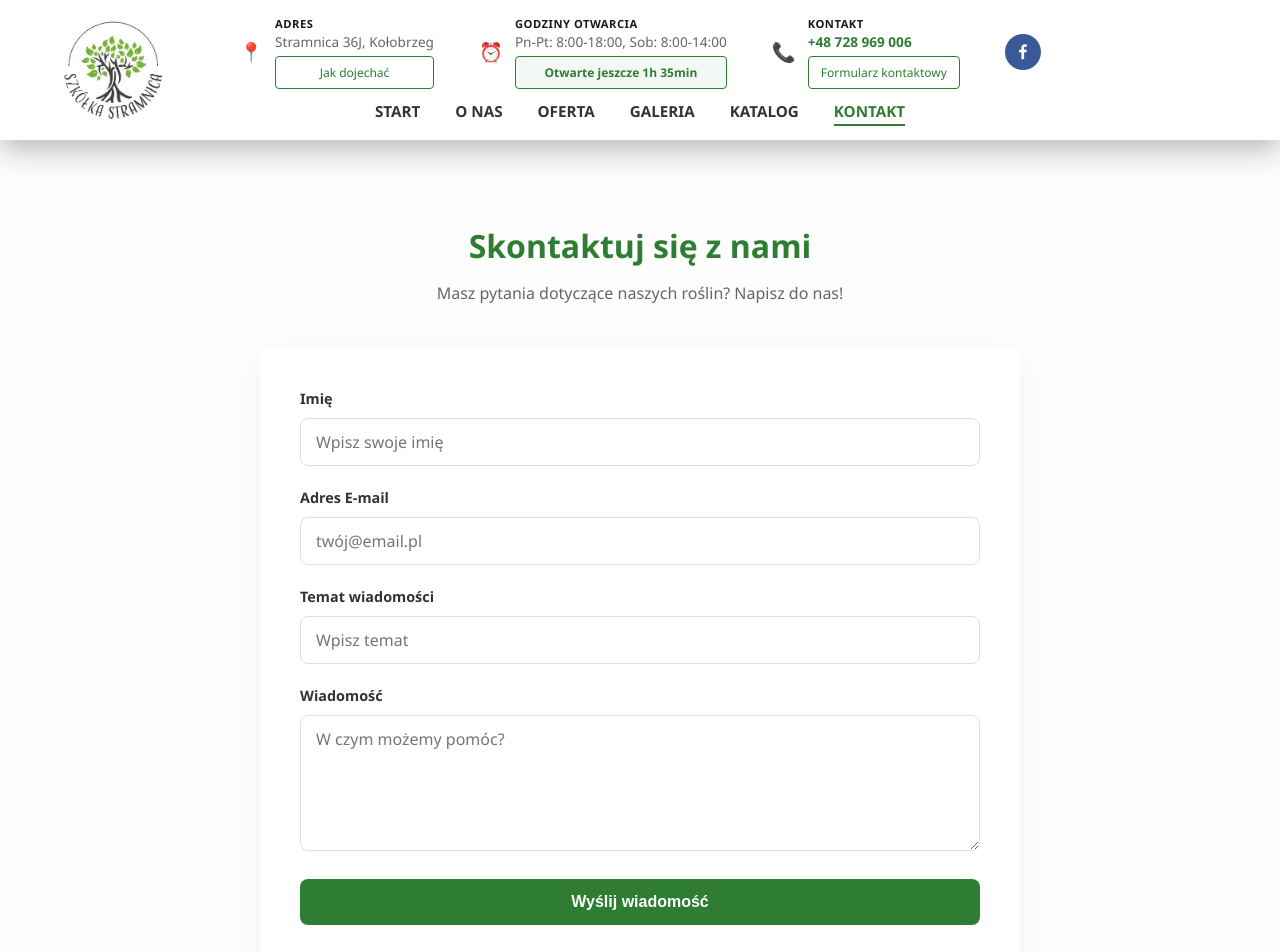
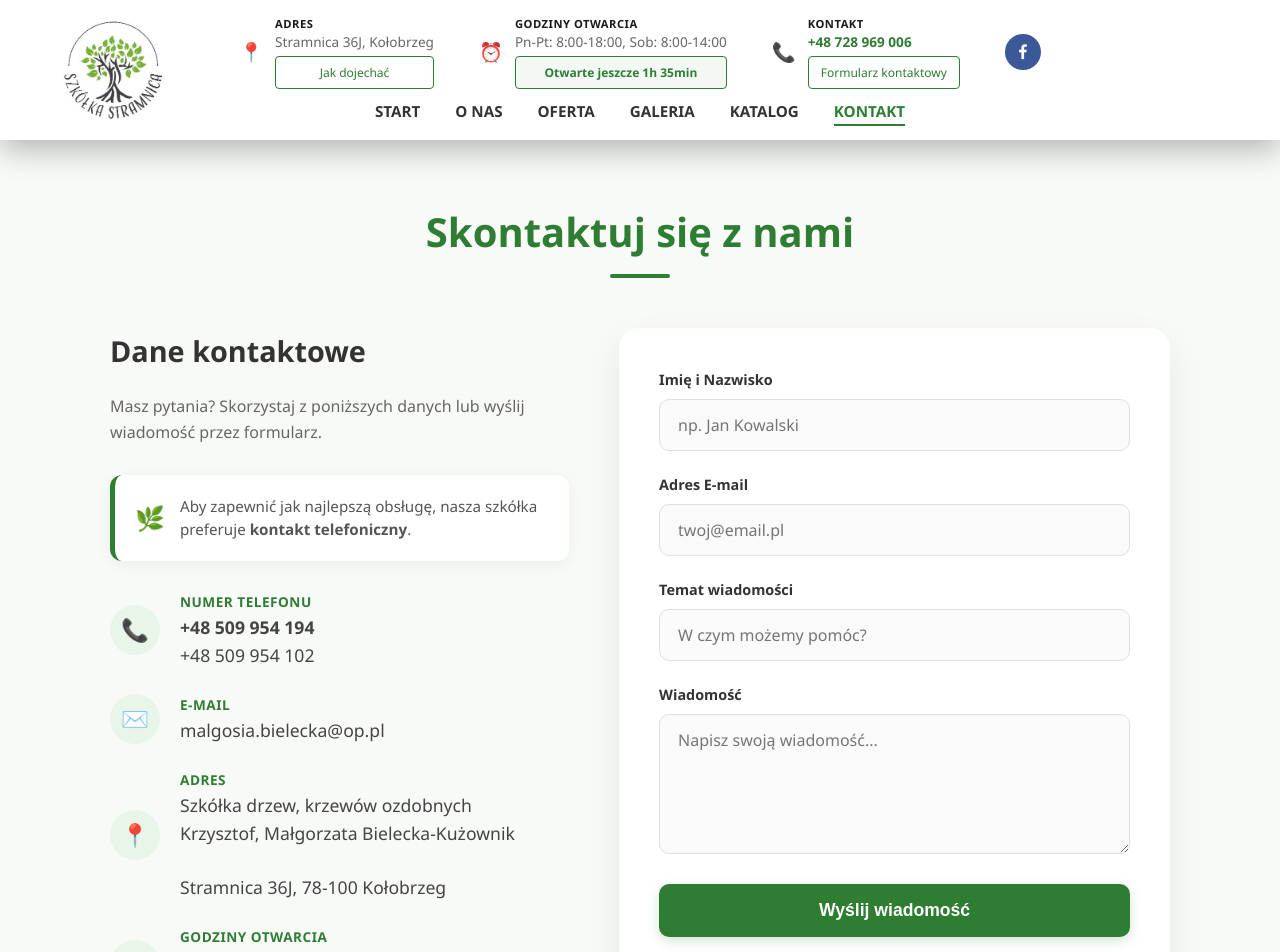
Before and after one commit to MK396/Szkolka_Stramnica, a Vue app in the folder szkolka-stramnica/: page /kontakt in a window 1280 px wide. Shown: the top 952 px of the page. Built offline with nearby package versions, Linux system fonts and the light colour scheme.

Commit message:
katalog kontakt

```diff
--- a/szkolka-stramnica/src/views/Katalog.vue
+++ b/szkolka-stramnica/src/views/Katalog.vue
@@ -1,8 +1,11 @@
 <template>
   <div class="katalog-page">
     <div class="container">
-      <h1>Nasze Rośliny</h1>
-      <p class="subtitle">Przejrzyj asortyment dostępny w naszej szkółce</p>
+      <header class="section-header">
+        <h1>Katalog roślin</h1>
+        <div class="underline"></div>
+      </header>
+      <p class="subtitle">Przejrzyj rośliny dostępne w naszej szkółce. W asortymencie może nie być wszytskich dostępnych roślin w naszej szkółce. Dlatego zachęcamy do kontaktu z nami lub przyjechania osobiście, aby uzyskać więcej informacji.</p>
 
       <div class="product-grid">
         <div v-for="(roslina, index) in rosliny" :key="index" class="product-card">
@@ -16,7 +19,6 @@
             <p class="description">{{ roslina.opis }}</p>
             <div class="card-footer">
               <span class="price" v-if="roslina.cena">{{ roslina.cena }} zł</span>
-              <router-link to="/kontakt" class="ask-button">Zapytaj o produkt</router-link>
             </div>
           </div>
         </div>
@@ -107,14 +109,28 @@ const rosliny = ref([
   margin: 0 auto;
 }
 
+.section-header {
+  text-align: center;
+  margin-bottom: 50px;
+}
+
 h1 {
   color: #2e7d32;
-  text-align: center;
+  font-size: 2.5rem;
   margin-bottom: 10px;
 }
 
+.underline {
+  width: 60px;
+  height: 4px;
+  background-color: #2e7d32;
+  margin: 0 auto;
+  border-radius: 2px;
+}
+
+
 .subtitle {
-  text-align: center;
+  text-align: left;
   color: #666;
   margin-bottom: 50px;
 }
@@ -190,8 +206,8 @@ h3 {
 
 .card-footer {
   display: flex;
-  justify-content: space-between;
   align-items: center;
+  justify-content: center;
   padding-top: 15px;
   border-top: 1px solid #eee;
 }
@@ -199,7 +215,7 @@ h3 {
 .price {
   font-weight: 700;
   color: #2e7d32;
-  font-size: 1.1rem;
+  font-size: 2rem;
 }
 
 .ask-button {
--- a/szkolka-stramnica/src/views/Kontakt.vue
+++ b/szkolka-stramnica/src/views/Kontakt.vue
@@ -1,18 +1,79 @@
 <template>
   <div class="kontakt-page">
     <div class="container">
+      <header class="section-header">
         <h1>Skontaktuj się z nami</h1>
-      <p class="subtitle">Masz pytania dotyczące naszych roślin? Napisz do nas!</p>
+        <div class="underline"></div>
+      </header>
 
+      <div class="contact-grid">
+
+        <div class="info-column">
+          <div class="info-card">
+            <h2>Dane kontaktowe</h2>
+            <p class="intro-text">
+              Masz pytania?
+              Skorzystaj z poniższych danych lub wyślij wiadomość przez formularz.
+            </p>
+
+            <div class="preference-box">
+              <span class="leaf-icon">🌿</span>
+              <p>
+                Aby zapewnić jak najlepszą obsługę, nasza szkółka preferuje <strong>kontakt telefoniczny</strong>.
+              </p>
+            </div>
+
+            <div class="contact-methods">
+              <div class="method-item">
+                <div class="icon-circle">📞</div>
+                <div class="method-text">
+                  <strong>Numer telefonu</strong>
+                  <a href="tel:+48728969006" class="highlight-link">+48 509 954 194</a>
+                  <a href="tel:+48728969006">+48 509 954 102</a>
+                </div>
+              </div>
+
+              <div class="method-item">
+                <div class="icon-circle">✉️</div>
+                <div class="method-text">
+                  <strong>E-mail</strong>
+                  <a href="mailto:malgosia.bielecka@op.pl">malgosia.bielecka@op.pl</a>
+                </div>
+              </div>
+
+              <div class="method-item">
+                <div class="icon-circle">📍</div>
+                <div class="method-text">
+                  <strong>Adres</strong>
+                  <span>Szkółka drzew, krzewów ozdobnych</span>
+                  <span>Krzysztof, Małgorzata Bielecka-Kużownik</span>
+                  <br>
+                  <span>Stramnica 36J, 78-100 Kołobrzeg</span>
+                </div>
+              </div>
+
+              <div class="method-item">
+                <div class="icon-circle">⏰</div>
+                <div class="method-text">
+                  <strong>Godziny otwarcia</strong>
+                  <span>Pn - Pt: 8:00 - 18:00</span>
+                  <span>Sobota: 8:00 - 14:00</span>
+                </div>
+              </div>
+            </div>
+          </div>
+        </div>
+
+        <div class="form-column">
           <div class="form-wrapper">
             <form @submit.prevent="handleSubmit" v-if="!submitted">
               <div class="form-group">
-            <label for="name">Imię</label>
+                <label for="name">Imię i Nazwisko</label>
                 <input
                   type="text"
                   id="name"
                   v-model="form.name"
-              placeholder="Wpisz swoje imię"
+                  placeholder="np. Jan Kowalski"
                   required
                 >
               </div>
@@ -23,7 +84,7 @@
                   type="email"
                   id="email"
                   v-model="form.email"
-              placeholder="twój@email.pl"
+                  placeholder="twoj@email.pl"
                   required
                 >
               </div>
@@ -34,7 +95,7 @@
                   type="text"
                   id="subject"
                   v-model="form.subject"
-              placeholder="Wpisz temat"
+                  placeholder="W czym możemy pomóc?"
                   required
                 >
               </div>
@@ -45,7 +106,7 @@
                   id="message"
                   v-model="form.message"
                   rows="5"
-              placeholder="W czym możemy pomóc?"
+                  placeholder="Napisz swoją wiadomość..."
                   required
                 ></textarea>
               </div>
@@ -53,16 +114,20 @@
               <input type="text" v-model="form.honeypot" class="hidden-field" tabindex="-1" autocomplete="off">
 
               <button type="submit" class="submit-btn" :disabled="isSending">
-            {{ isSending ? 'Wysyłanie...' : 'Wyślij wiadomość' }}
+                <span v-if="isSending">Wysyłanie...</span>
+                <span v-else>Wyślij wiadomość</span>
               </button>
             </form>
 
             <div v-else class="success-message">
-          <div class="icon">🌿</div>
-          <h2>Dziękujemy!</h2>
-          <p>Twoja wiadomość została wysłana. Odpowiemy najszybciej jak to możliwe.</p>
+              <div class="success-icon">🌿</div>
+              <h2>Wiadomość wysłana!</h2>
+              <p>Dziękujemy za kontakt. Odpowiemy na Twój e-mail najszybciej jak to możliwe.</p>
               <button @click="resetForm" class="back-btn">Wyślij kolejną</button>
             </div>
+          </div>
+        </div>
+
       </div>
     </div>
   </div>
@@ -75,7 +140,7 @@ import emailjs from '@emailjs/browser';
 const form = reactive({
   name: '',
   email: '',
-  subject: '', // Teraz to pusty ciąg znaków gotowy na wpisanie tekstu
+  subject: '',
   message: '',
   honeypot: ''
 });
@@ -100,12 +165,11 @@ const handleSubmit = () => {
 
   isSending.value = true;
 
-  // DOPASOWANIE DO TWOJEGO SZABLONU Z SCREENA (Contact Us: {{title}})
   const templateParams = {
-    name: form.name,    // Mapuje na {{name}} w EmailJS
-    email: form.email,  // Mapuje na {{email}} w EmailJS
-    title: form.subject, // Mapuje na {{title}} w temacie Twojego maila
-    message: form.message // Mapuje na {{message}} w treści Twojego maila
+    name: form.name,
+    email: form.email,
+    title: form.subject,
+    message: form.message
   };
 
   emailjs.send(
@@ -117,7 +181,6 @@ const handleSubmit = () => {
   .then(() => {
     isSending.value = false;
     submitted.value = true;
-    // Czyszczenie pól (zrobione w resetForm, ale tutaj zerujemy wartości natychmiast)
     form.name = '';
     form.email = '';
     form.subject = '';
@@ -131,41 +194,152 @@ const handleSubmit = () => {
 </script>
 
 <style scoped>
-.hidden-field { display: none !important; }
-
-/* ... reszta Twoich stylów pozostaje bez zmian ... */
-
 .kontakt-page {
-  padding: 80px 20px;
-  background-color: #fcfdfc;
+  padding: 60px 20px;
+  background-color: #f8faf8;
+  min-height: 80vh;
 }
 
 .container {
-  max-width: 800px;
+  max-width: 1100px;
   margin: 0 auto;
+}
+
+.section-header {
   text-align: center;
+  margin-bottom: 50px;
 }
 
 h1 {
   color: #2e7d32;
+  font-size: 2.5rem;
   margin-bottom: 10px;
 }
 
-.subtitle {
+.underline {
+  width: 60px;
+  height: 4px;
+  background-color: #2e7d32;
+  margin: 0 auto;
+  border-radius: 2px;
+}
+
+/* GRID LAYOUT */
+.contact-grid {
+  display: flex;
+  gap: 50px;
+  align-items: flex-start;
+}
+
+/* INFO COLUMN */
+.info-column {
+  flex: 1;
+}
+
+.info-card {
+  text-align: left;
+}
+
+h2 {
+  color: #333;
+  font-size: 1.8rem;
+  margin-bottom: 20px;
+}
+
+.intro-text {
   color: #666;
-  margin-bottom: 40px;
+  line-height: 1.6;
+  margin-bottom: 30px;
+}
+
+.contact-methods {
+  margin-bottom: 35px;
+}
+
+.method-item {
+  display: flex;
+  align-items: center;
+  gap: 20px;
+  margin-bottom: 25px;
+}
+
+.icon-circle {
+  width: 50px;
+  height: 50px;
+  background-color: #e8f5e9;
+  border-radius: 50%;
+  display: flex;
+  align-items: center;
+  justify-content: center;
+  font-size: 1.4rem;
+  color: #2e7d32;
+}
+
+.method-text {
+  display: flex;
+  flex-direction: column;
+}
+
+.method-text strong {
+  font-size: 0.85rem;
+  text-transform: uppercase;
+  color: #2e7d32;
+  letter-spacing: 0.5px;
+}
+
+.method-text span, .method-text a {
+  font-size: 1.1rem;
+  color: #444;
+  text-decoration: none;
+}
+
+.highlight-link {
+  font-weight: 700;
+  transition: color 0.3s;
+}
+
+.highlight-link:hover {
+  color: #1b5e20;
+}
+
+.preference-box {
+  background-color: #ffffff;
+  padding: 20px;
+  margin-bottom: 30px;
+  border-radius: 12px;
+  border-left: 5px solid #2e7d32;
+  box-shadow: 0 4px 15px rgba(0,0,0,0.05);
+  display: flex;
+  gap: 15px;
+  align-items: center;
+}
+
+.leaf-icon {
+  font-size: 1.5rem;
+}
+
+.preference-box p {
+  margin: 0;
+  font-size: 0.95rem;
+  color: #555;
+  line-height: 1.5;
+}
+
+/* FORM COLUMN */
+.form-column {
+  flex: 1.2;
 }
 
 .form-wrapper {
   background: white;
   padding: 40px;
-  border-radius: 15px;
-  box-shadow: 0 10px 30px rgba(0,0,0,0.05);
-  text-align: left;
+  border-radius: 20px;
+  box-shadow: 0 15px 35px rgba(0,0,0,0.08);
 }
 
 .form-group {
-  margin-bottom: 20px;
+  margin-bottom: 22px;
+  text-align: left;
 }
 
 label {
@@ -176,61 +350,95 @@ label {
   font-size: 0.9rem;
 }
 
-input, select, textarea {
+input, textarea {
   width: 100%;
-  padding: 12px 15px;
-  border: 1px solid #ddd;
-  border-radius: 8px;
+  padding: 14px 18px;
+  border: 1px solid #e0e0e0;
+  border-radius: 10px;
   font-family: inherit;
   font-size: 1rem;
-  transition: border-color 0.3s, box-shadow 0.3s;
+  transition: all 0.3s;
+  background-color: #fafafa;
 }
 
-input:focus, select:focus, textarea:focus {
+input:focus, textarea:focus {
   outline: none;
   border-color: #2e7d32;
-  box-shadow: 0 0 0 3px rgba(46, 125, 50, 0.1);
+  background-color: #fff;
+  box-shadow: 0 0 0 4px rgba(46, 125, 50, 0.1);
 }
 
 .submit-btn {
   width: 100%;
   background-color: #2e7d32;
   color: white;
-  padding: 14px;
+  padding: 16px;
   border: none;
-  border-radius: 8px;
-  font-size: 1rem;
+  border-radius: 10px;
+  font-size: 1.1rem;
   font-weight: 700;
   cursor: pointer;
-  transition: background 0.3s;
+  transition: all 0.3s;
+  box-shadow: 0 4px 12px rgba(46, 125, 50, 0.2);
 }
 
 .submit-btn:hover:not(:disabled) {
   background-color: #1b5e20;
+  transform: translateY(-2px);
+  box-shadow: 0 6px 15px rgba(46, 125, 50, 0.3);
 }
 
 .submit-btn:disabled {
   background-color: #ccc;
   cursor: not-allowed;
+  box-shadow: none;
 }
 
+.hidden-field {
+  display: none !important;
+}
+
+/* SUCCESS MESSAGE */
 .success-message {
   text-align: center;
-  padding: 20px;
+  padding: 20px 0;
 }
 
-.success-message .icon {
-  font-size: 4rem;
+.success-icon {
+  font-size: 4.5rem;
   margin-bottom: 20px;
 }
 
 .back-btn {
-  margin-top: 20px;
-  background: none;
-  border: 1px solid #2e7d32;
+  margin-top: 25px;
+  background: transparent;
+  border: 2px solid #2e7d32;
   color: #2e7d32;
-  padding: 8px 20px;
-  border-radius: 5px;
+  padding: 10px 25px;
+  border-radius: 8px;
+  font-weight: 600;
   cursor: pointer;
+  transition: 0.3s;
+}
+
+.back-btn:hover {
+  background-color: #2e7d32;
+  color: white;
+}
+
+/* RESPONSIVENESS */
+@media (max-width: 968px) {
+  .contact-grid {
+    flex-direction: column;
+    gap: 40px;
+  }
+
+  .info-column, .form-column {
+    width: 100%;
+  }
+
+  h1 {
+    font-size: 2rem;
+  }
 }
 </style>
```
Lines whose indentation alone changed are shown as unchanged.
